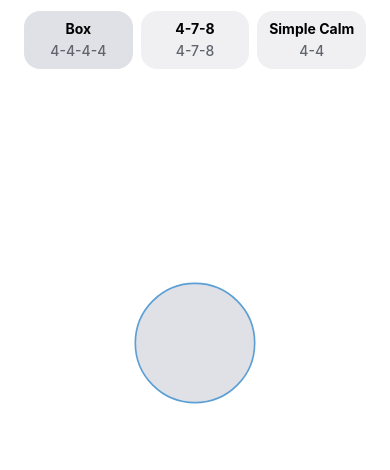
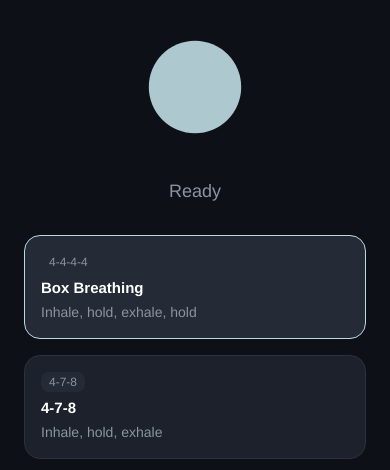
Before and after one commit to piechart1/breathe-easy-aviary, an Expo app drawn with the web renderer of React Native: screen / in a window 390 px wide. Shown: the part 65-535 px from the top of the page. Built offline with nearby package versions, Linux system fonts and the light colour scheme; Expo Router itself is replaced by a stand-in of ours; some packages are replaced by stand-ins of ours.

Commit message:
updated colours and toggle button

```diff
--- a/src/components/breathing-screen.tsx
+++ b/src/components/breathing-screen.tsx
@@ -3,27 +3,28 @@ import {
   Animated,
   Easing,
   Pressable,
+  ScrollView,
   StyleSheet,
   View,
 } from 'react-native';
 import { SafeAreaView } from 'react-native-safe-area-context';
 
 import { ThemedText } from '@/components/themed-text';
-import { ThemedView } from '@/components/themed-view';
 import {
   BREATHING_PATTERNS,
+  BreathingColors,
   MIN_BREATH_SCALE,
   MAX_BREATH_SCALE,
+  PATTERN_ACCENT_COLORS,
   type BreathingPattern,
   type PhaseName,
 } from '@/constants/breathing-patterns';
-import { Spacing } from '@/constants/theme';
-import { useTheme } from '@/hooks/use-theme';
+import { AccentColors, Colors, Helvetica, Spacing } from '@/constants/theme';
 
-const CIRCLE_SIZE = 220;
+const CIRCLE_SIZE = 168;
+const screenColors = Colors.dark;
 
 export function BreathingScreen() {
-  const theme = useTheme();
   const scaleAnim = useRef(new Animated.Value(MIN_BREATH_SCALE)).current;
   const isRunningRef = useRef(false);
   const activeAnimationRef = useRef<Animated.CompositeAnimation | null>(null);
@@ -99,47 +100,57 @@ export function BreathingScreen() {
     };
   }, [scaleAnim]);
 
+  const activeAccentColor = PATTERN_ACCENT_COLORS[selectedPatternId] ?? BreathingColors.saltwaterSlide;
+
   return (
-    <ThemedView style={styles.container}>
+    <View style={styles.container}>
       <SafeAreaView style={styles.safeArea}>
+        <ScrollView
+          contentContainerStyle={styles.scrollContent}
+          showsVerticalScrollIndicator={false}>
           <ThemedText type="subtitle" style={styles.title}>Breathe Easy</ThemedText>
 
-        <View style={styles.patternRow}>
+          <View style={styles.circleSection}>
+            <Animated.View
+              style={[
+                styles.circle,
+                {
+                  backgroundColor: activeAccentColor,
+                  transform: [{ scale: scaleAnim }],
+                },
+              ]}
+            />
+            <ThemedText type="default" style={styles.phaseText}>
+              {phaseName || 'Ready'}
+            </ThemedText>
+          </View>
+
+          <View style={styles.patternList}>
             {BREATHING_PATTERNS.map((pattern) => {
               const isSelected = pattern.id === selectedPatternId;
+              const accentColor = PATTERN_ACCENT_COLORS[pattern.id] ?? BreathingColors.saltwaterSlide;
+
               return (
                 <Pressable
                   key={pattern.id}
                   disabled={isRunning}
                   onPress={() => setSelectedPatternId(pattern.id)}
                   style={({ pressed }) => [
-                  styles.patternButton,
+                    styles.patternCard,
+                    isSelected && styles.patternCardSelected,
                     {
-                    backgroundColor: isSelected ? theme.backgroundSelected : theme.backgroundElement,
-                    opacity: isRunning ? 0.5 : pressed ? 0.85 : 1,
+                      opacity: isRunning ? 0.55 : pressed ? 0.9 : 1,
+                      borderColor: isSelected ? accentColor : screenColors.border,
                     },
                   ]}>
-                <ThemedText type="smallBold">{pattern.name}</ThemedText>
-                <ThemedText type="small" themeColor="textSecondary">{pattern.timing}</ThemedText>
+                  <View style={styles.timingTag}>
+                    <ThemedText type="code" style={styles.timingText}>{pattern.timing}</ThemedText>
+                  </View>
+                  <ThemedText type="smallBold" style={styles.patternName}>{pattern.name}</ThemedText>
+                  <ThemedText type="small" style={styles.patternDescription}>{pattern.description}</ThemedText>
                 </Pressable>
               );
             })}
-        </View>
-
-        <View style={styles.circleSection}>
-          <Animated.View
-            style={[
-              styles.circle,
-              {
-                backgroundColor: theme.backgroundSelected,
-                borderColor: '#5B9FD4',
-                transform: [{ scale: scaleAnim }],
-              },
-            ]}
-          />
-          <ThemedText type="title" style={styles.phaseText}>
-            {phaseName || 'Ready'}
-          </ThemedText>
           </View>
 
           <View style={styles.controls}>
@@ -165,71 +176,98 @@ export function BreathingScreen() {
               <ThemedText type="smallBold" style={styles.controlButtonText}>Stop</ThemedText>
             </Pressable>
           </View>
+        </ScrollView>
       </SafeAreaView>
-    </ThemedView>
+    </View>
   );
 }
 
 const styles = StyleSheet.create({
   container: {
     flex: 1,
+    backgroundColor: screenColors.background,
   },
   safeArea: {
     flex: 1,
+  },
+  scrollContent: {
     paddingHorizontal: Spacing.four,
-    paddingBottom: Spacing.four,
+    paddingBottom: Spacing.five,
     gap: Spacing.four,
   },
   title: {
     textAlign: 'center',
     marginTop: Spacing.two,
-  },
-  patternRow: {
-    flexDirection: 'row',
-    gap: Spacing.two,
-  },
-  patternButton: {
-    flex: 1,
-    borderRadius: Spacing.three,
-    paddingVertical: Spacing.two,
-    paddingHorizontal: Spacing.two,
-    alignItems: 'center',
-    gap: Spacing.half,
+    color: screenColors.text,
   },
   circleSection: {
-    flex: 1,
     alignItems: 'center',
     justifyContent: 'center',
-    gap: Spacing.four,
+    gap: Spacing.two,
+    paddingVertical: Spacing.two,
   },
   circle: {
     width: CIRCLE_SIZE,
     height: CIRCLE_SIZE,
     borderRadius: CIRCLE_SIZE / 2,
-    borderWidth: 3,
+    opacity: 0.92,
   },
   phaseText: {
     textAlign: 'center',
-    fontSize: 36,
-    lineHeight: 42,
+    fontSize: 18,
+    lineHeight: 24,
+    color: screenColors.textSecondary,
+  },
+  patternList: {
+    gap: Spacing.three,
+  },
+  patternCard: {
+    backgroundColor: screenColors.backgroundElement,
+    borderRadius: 16,
+    borderWidth: 1,
+    padding: Spacing.three,
+    gap: Spacing.one,
+  },
+  patternCardSelected: {
+    backgroundColor: screenColors.backgroundSelected,
+  },
+  timingTag: {
+    alignSelf: 'flex-start',
+    backgroundColor: screenColors.backgroundSelected,
+    borderRadius: 8,
+    paddingHorizontal: Spacing.two,
+    paddingVertical: Spacing.half,
+    marginBottom: Spacing.half,
+  },
+  patternName: {
+    color: screenColors.text,
+  },
+  patternDescription: {
+    color: screenColors.textSecondary,
+  },
+  timingText: {
+    color: screenColors.textSecondary,
   },
   controls: {
     flexDirection: 'row',
     gap: Spacing.three,
+    marginTop: Spacing.one,
   },
   controlButton: {
     flex: 1,
-    borderRadius: Spacing.three,
+    borderRadius: 24,
     paddingVertical: Spacing.three,
     alignItems: 'center',
   },
   startButton: {
-    backgroundColor: '#3C87F7',
+    backgroundColor: AccentColors.green,
   },
   stopButton: {
-    backgroundColor: '#D64545',
+    backgroundColor: AccentColors.pink,
   },
   controlButtonText: {
+    ...Helvetica.bold,
     color: '#FFFFFF',
+    fontSize: 15,
   },
 });
--- a/src/components/themed-text.tsx
+++ b/src/components/themed-text.tsx
@@ -1,6 +1,6 @@
-import { Platform, StyleSheet, Text, type TextProps } from 'react-native';
+import { StyleSheet, Text, type TextProps } from 'react-native';
 
-import { Fonts, ThemeColor } from '@/constants/theme';
+import { Helvetica, ThemeColor } from '@/constants/theme';
 import { useTheme } from '@/hooks/use-theme';
 
 export type ThemedTextProps = TextProps & {
@@ -32,42 +32,44 @@ export function ThemedText({ style, type = 'default', themeColor, ...rest }: The
 
 const styles = StyleSheet.create({
   small: {
+    ...Helvetica.medium,
     fontSize: 14,
     lineHeight: 20,
-    fontWeight: 500,
   },
   smallBold: {
-    fontSize: 14,
+    ...Helvetica.bold,
+    fontSize: 15,
     lineHeight: 20,
-    fontWeight: 700,
   },
   default: {
+    ...Helvetica.medium,
     fontSize: 16,
-    lineHeight: 24,
-    fontWeight: 500,
+    lineHeight: 22,
   },
   title: {
-    fontSize: 48,
-    fontWeight: 600,
-    lineHeight: 52,
+    ...Helvetica.bold,
+    fontSize: 40,
+    lineHeight: 44,
   },
   subtitle: {
-    fontSize: 32,
-    lineHeight: 44,
-    fontWeight: 600,
+    ...Helvetica.bold,
+    fontSize: 22,
+    lineHeight: 28,
   },
   link: {
-    lineHeight: 30,
+    ...Helvetica.medium,
+    lineHeight: 22,
     fontSize: 14,
   },
   linkPrimary: {
-    lineHeight: 30,
+    ...Helvetica.medium,
+    lineHeight: 22,
     fontSize: 14,
-    color: '#3c87f7',
+    color: '#3B82F6',
   },
   code: {
-    fontFamily: Fonts.mono,
-    fontWeight: Platform.select({ android: 700 }) ?? 500,
+    ...Helvetica.medium,
     fontSize: 12,
+    lineHeight: 16,
   },
 });
--- a/src/constants/breathing-patterns.ts
+++ b/src/constants/breathing-patterns.ts
@@ -1,3 +1,9 @@
+export const BreathingColors = {
+  saltwaterSlide: '#BCD8E1',
+  anarchicVenom: '#B17DAC',
+  peachFuzz: '#FFBE98',
+} as const;
+
 export type PhaseName = 'Inhale' | 'Hold' | 'Exhale';
 
 export type BreathingPhase = {
@@ -10,17 +16,25 @@ export type BreathingPattern = {
   id: string;
   name: string;
   timing: string;
+  description: string;
   phases: BreathingPhase[];
 };
 
 export const MIN_BREATH_SCALE = 0.55;
 export const MAX_BREATH_SCALE = 1;
 
+export const PATTERN_ACCENT_COLORS: Record<string, string> = {
+  box: BreathingColors.saltwaterSlide,
+  fourSevenEight: BreathingColors.anarchicVenom,
+  simpleCalm: BreathingColors.peachFuzz,
+};
+
 export const BREATHING_PATTERNS: BreathingPattern[] = [
   {
     id: 'box',
-    name: 'Box',
+    name: 'Box Breathing',
     timing: '4-4-4-4',
+    description: 'Inhale, hold, exhale, hold',
     phases: [
       { name: 'Inhale', durationMs: 4000, targetScale: MAX_BREATH_SCALE },
       { name: 'Hold', durationMs: 4000, targetScale: MAX_BREATH_SCALE },
@@ -29,9 +43,10 @@ export const BREATHING_PATTERNS: BreathingPattern[] = [
     ],
   },
   {
-    id: 'four-seven-eight',
+    id: 'fourSevenEight',
     name: '4-7-8',
     timing: '4-7-8',
+    description: 'Inhale, hold, exhale',
     phases: [
       { name: 'Inhale', durationMs: 4000, targetScale: MAX_BREATH_SCALE },
       { name: 'Hold', durationMs: 7000, targetScale: MAX_BREATH_SCALE },
@@ -39,9 +54,10 @@ export const BREATHING_PATTERNS: BreathingPattern[] = [
     ],
   },
   {
-    id: 'simple-calm',
+    id: 'simpleCalm',
     name: 'Simple Calm',
     timing: '4-4',
+    description: 'Inhale, exhale',
     phases: [
       { name: 'Inhale', durationMs: 4000, targetScale: MAX_BREATH_SCALE },
       { name: 'Exhale', durationMs: 4000, targetScale: MIN_BREATH_SCALE },
--- a/src/constants/theme.ts
+++ b/src/constants/theme.ts
@@ -1,53 +1,83 @@
 /**
- * Below are the colors that are used in the app. The colors are defined in the light and dark mode.
- * There are many other ways to style your app. For example, [Nativewind](https://www.nativewind.dev/), [Tamagui](https://tamagui.dev/), [unistyles](https://reactnativeunistyles.vercel.app), etc.
+ * Dark mobile UI palette inspired by layered card interfaces.
  */
 
 import '@/global.css';
 
-import { Platform } from 'react-native';
+import { Platform, type TextStyle } from 'react-native';
+
+export const AccentColors = {
+  blue: '#3B82F6',
+  green: '#22A06B',
+  orange: '#E67E22',
+  pink: '#E85D75',
+  red: '#DA3633',
+} as const;
 
 export const Colors = {
   light: {
-    text: '#000000',
-    background: '#ffffff',
-    backgroundElement: '#F0F0F3',
-    backgroundSelected: '#E0E1E6',
-    textSecondary: '#60646C',
+    text: '#111111',
+    background: '#FFFFFF',
+    backgroundElement: '#F4F4F4',
+    backgroundSelected: '#E8EAED',
+    textSecondary: '#6B7280',
+    textOnAccent: '#FFFFFF',
+    border: '#E5E7EB',
+    accent: AccentColors.blue,
   },
   dark: {
-    text: '#ffffff',
-    background: '#000000',
-    backgroundElement: '#212225',
-    backgroundSelected: '#2E3135',
-    textSecondary: '#B0B4BA',
+    text: '#FFFFFF',
+    background: '#0D1117',
+    backgroundElement: '#1C212B',
+    backgroundSelected: '#252B36',
+    textSecondary: '#8B949E',
+    textOnAccent: '#FFFFFF',
+    border: '#2A3140',
+    accent: AccentColors.blue,
   },
 } as const;
 
 export type ThemeColor = keyof typeof Colors.light & keyof typeof Colors.dark;
 
+export const Helvetica: { medium: TextStyle; bold: TextStyle } = {
+  medium: Platform.select<TextStyle>({
+    ios: { fontFamily: 'HelveticaNeue-Medium', fontWeight: '500' },
+    android: { fontFamily: 'sans-serif-medium', fontWeight: '500' },
+    web: {
+      fontFamily: 'Helvetica Neue, Helvetica, Arial, sans-serif',
+      fontWeight: '500',
+    },
+    default: { fontWeight: '500' },
+  })!,
+  bold: Platform.select<TextStyle>({
+    ios: { fontFamily: 'Helvetica-Bold', fontWeight: '700' },
+    android: { fontFamily: 'sans-serif', fontWeight: '700' },
+    web: {
+      fontFamily: 'Helvetica Neue, Helvetica, Arial, sans-serif',
+      fontWeight: '700',
+    },
+    default: { fontWeight: '700' },
+  })!,
+};
+
 export const Fonts = Platform.select({
   ios: {
-    /** iOS `UIFontDescriptorSystemDesignDefault` */
-    sans: 'system-ui',
-    /** iOS `UIFontDescriptorSystemDesignSerif` */
-    serif: 'ui-serif',
-    /** iOS `UIFontDescriptorSystemDesignRounded` */
-    rounded: 'ui-rounded',
-    /** iOS `UIFontDescriptorSystemDesignMonospaced` */
-    mono: 'ui-monospace',
+    sans: 'HelveticaNeue-Medium',
+    serif: 'HelveticaNeue-Medium',
+    rounded: 'HelveticaNeue-Medium',
+    mono: 'Helvetica-Bold',
   },
   default: {
-    sans: 'normal',
-    serif: 'serif',
-    rounded: 'normal',
-    mono: 'monospace',
+    sans: 'sans-serif-medium',
+    serif: 'sans-serif-medium',
+    rounded: 'sans-serif-medium',
+    mono: 'sans-serif',
   },
   web: {
-    sans: 'var(--font-display)',
-    serif: 'var(--font-serif)',
-    rounded: 'var(--font-rounded)',
-    mono: 'var(--font-mono)',
+    sans: 'var(--font-helvetica)',
+    serif: 'var(--font-helvetica)',
+    rounded: 'var(--font-helvetica)',
+    mono: 'var(--font-helvetica)',
   },
 });
 
```
Also changed, not shown: src/global.css (+1 -7 lines), .claude/settings.json (added). Lines whose indentation alone changed are shown as unchanged.
